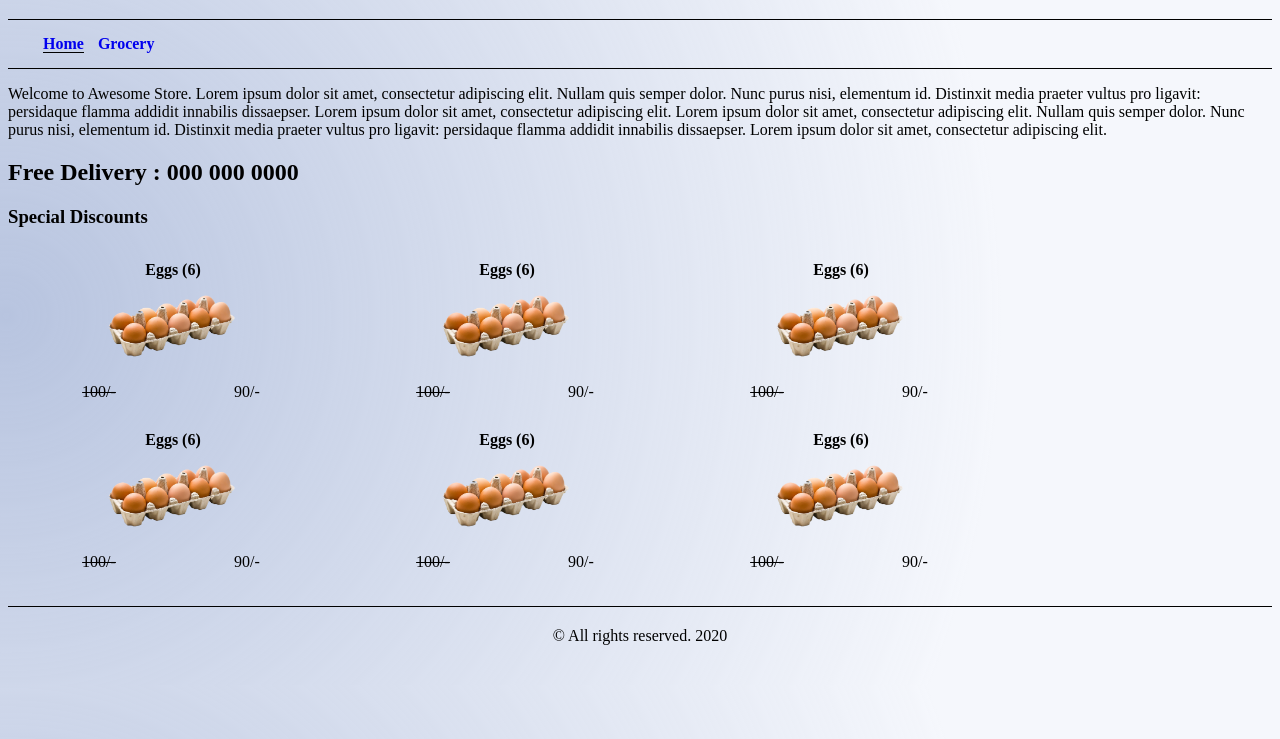
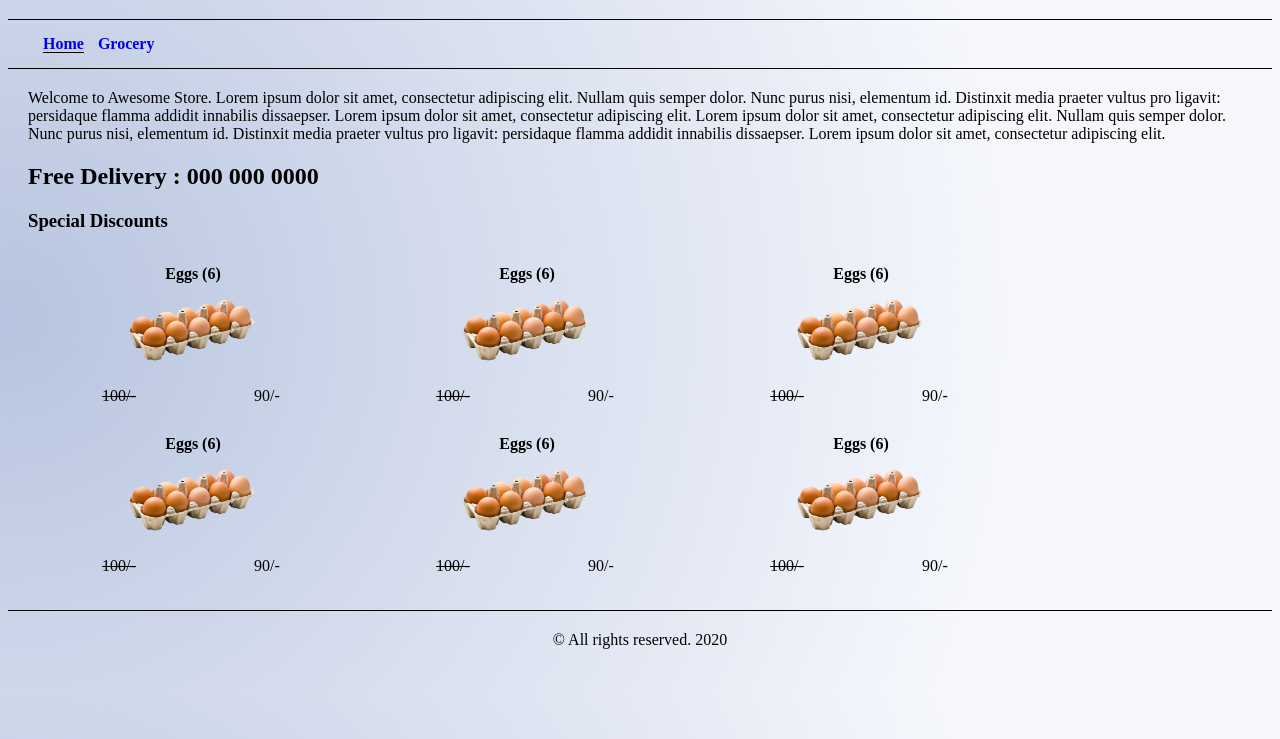
Before and after one commit to mabilalmirza/awesome-store, a plain HTML site: page index.html in a window 1280 px wide. Shown: the part 61-800 px from the top of the page. Drawn offline with Linux system fonts and the light colour scheme.

Commit message:
Margins Improved

```diff
--- a/style.css
+++ b/style.css
@@ -29,6 +29,10 @@ header {
 
 .menu-bar a.active {
     border-bottom: 1px solid black;
+}
+
+main {
+    margin: 20px;
 }
 
 footer {
```
